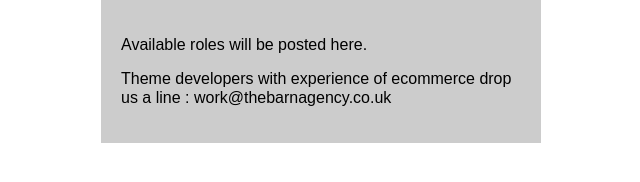
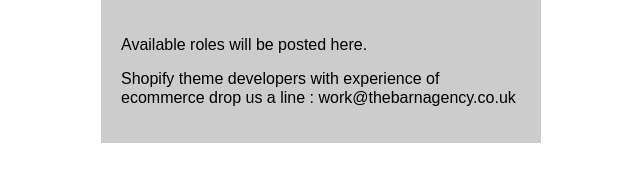
Before and after one commit to thebarnagency/thebarnagency.github.io, a plain HTML site: page index.html in a window 1280 px wide. Shown: the whole page, without its empty margins (319-959 px from the left). Drawn offline with nearby package versions, Linux system fonts and the light colour scheme.

Commit message:
Update index.html

```diff
--- a/index.html
+++ b/index.html
@@ -9,7 +9,7 @@
   <body>
     <div class="jcard">
       <p>Available roles will be posted here.</p>
-      <p>Theme developers with experience of ecommerce drop us a line : work@thebarnagency.co.uk</p>
+      <p>Shopify theme developers with experience of ecommerce drop us a line : work@thebarnagency.co.uk</p>
     </div>
   </body>
 </html>
```
